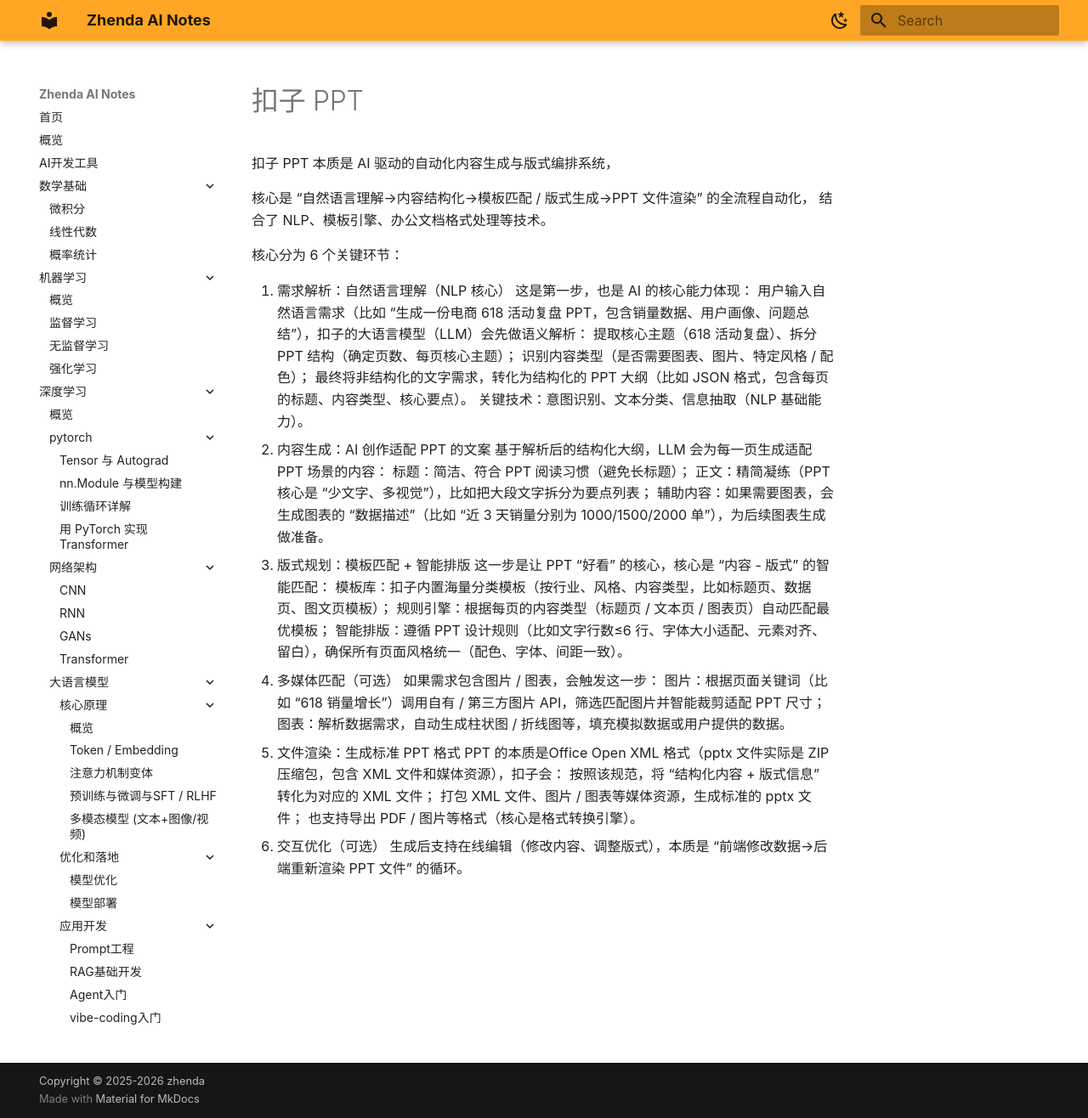
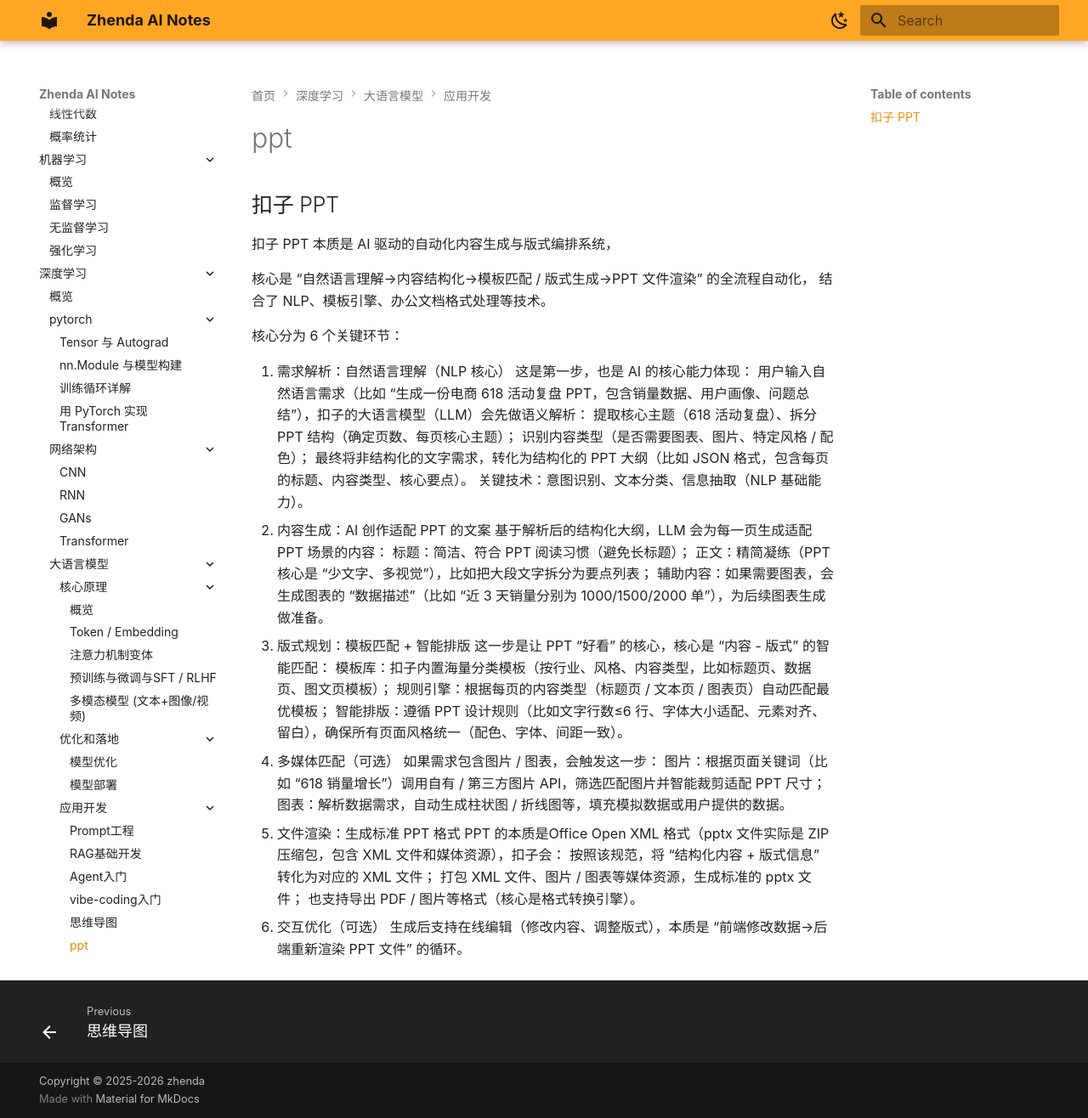
Before and after one commit to zhenda-hub/ai-note, an MkDocs documentation site: the page built from docs/dl/llm/dev/ppt.md, in a window 1280 px wide and 1316 px high. Shown: the whole window at 85% size. Built offline with MkDocs 1.6.1 and Material for MkDocs 9.7.7, drawn with Linux system fonts in a browser that asks for light colours; plug-ins that fetch from the network failed and are left out.

Commit message:
update: ppt, nav

```diff
--- a/docs/dl/llm/dev/coze-ppt.md
+++ b/docs/dl/llm/dev/ppt.md
@@ -1,5 +1,5 @@
 
-# 扣子 PPT
+## 扣子 PPT
 
 扣子 PPT 本质是 AI 驱动的自动化内容生成与版式编排系统，
 
--- a/mkdocs.yml
+++ b/mkdocs.yml
@@ -44,6 +44,8 @@
           - RAG基础开发: dl/llm/dev/rag.md
           - Agent入门: dl/llm/dev/agent.md
           - vibe-coding入门: dl/llm/dev/vibe-coding.md
+          - 思维导图: dl/llm/dev/mindmap.md
+          - ppt: dl/llm/dev/ppt.md
 
 
 # theme: readthedocs
```
